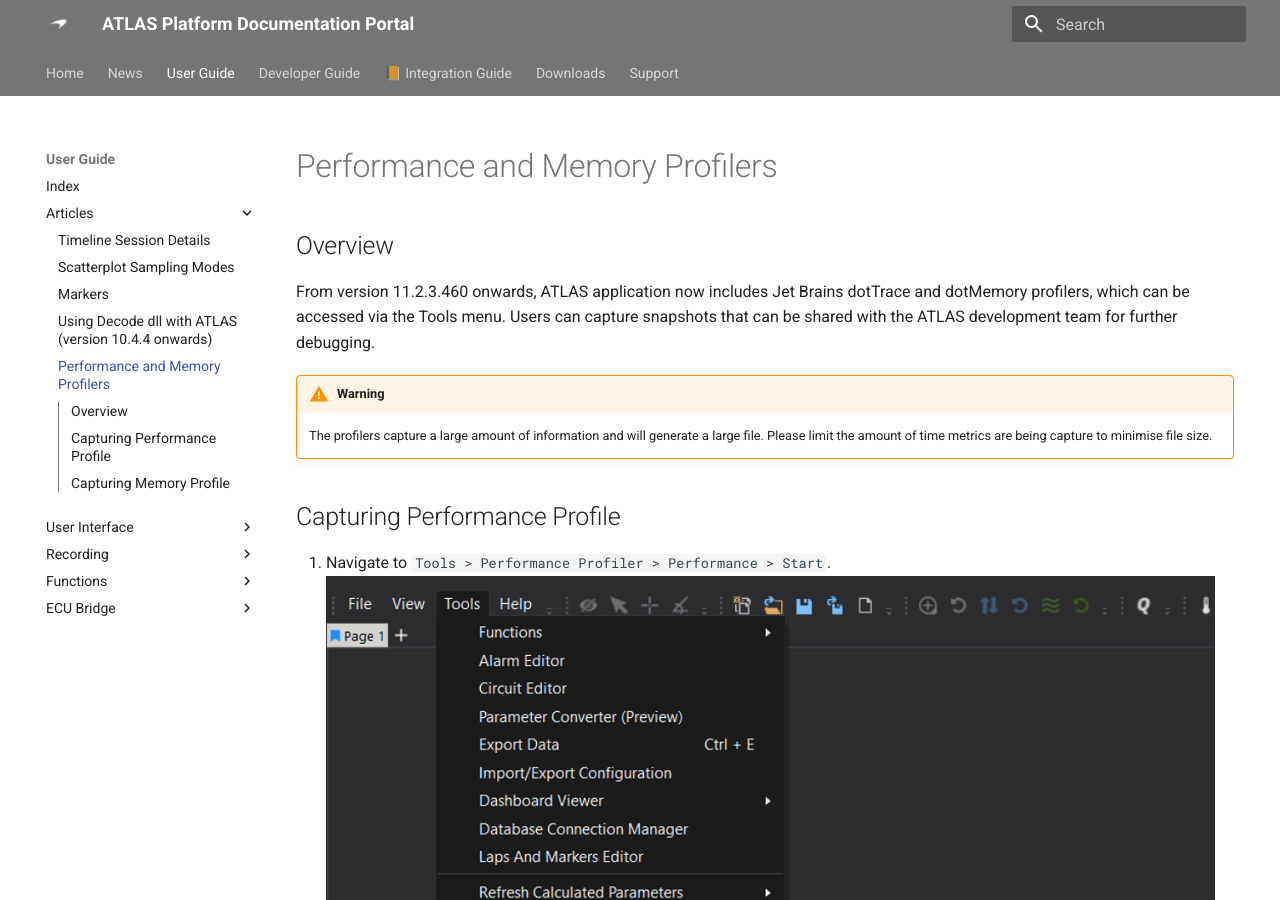
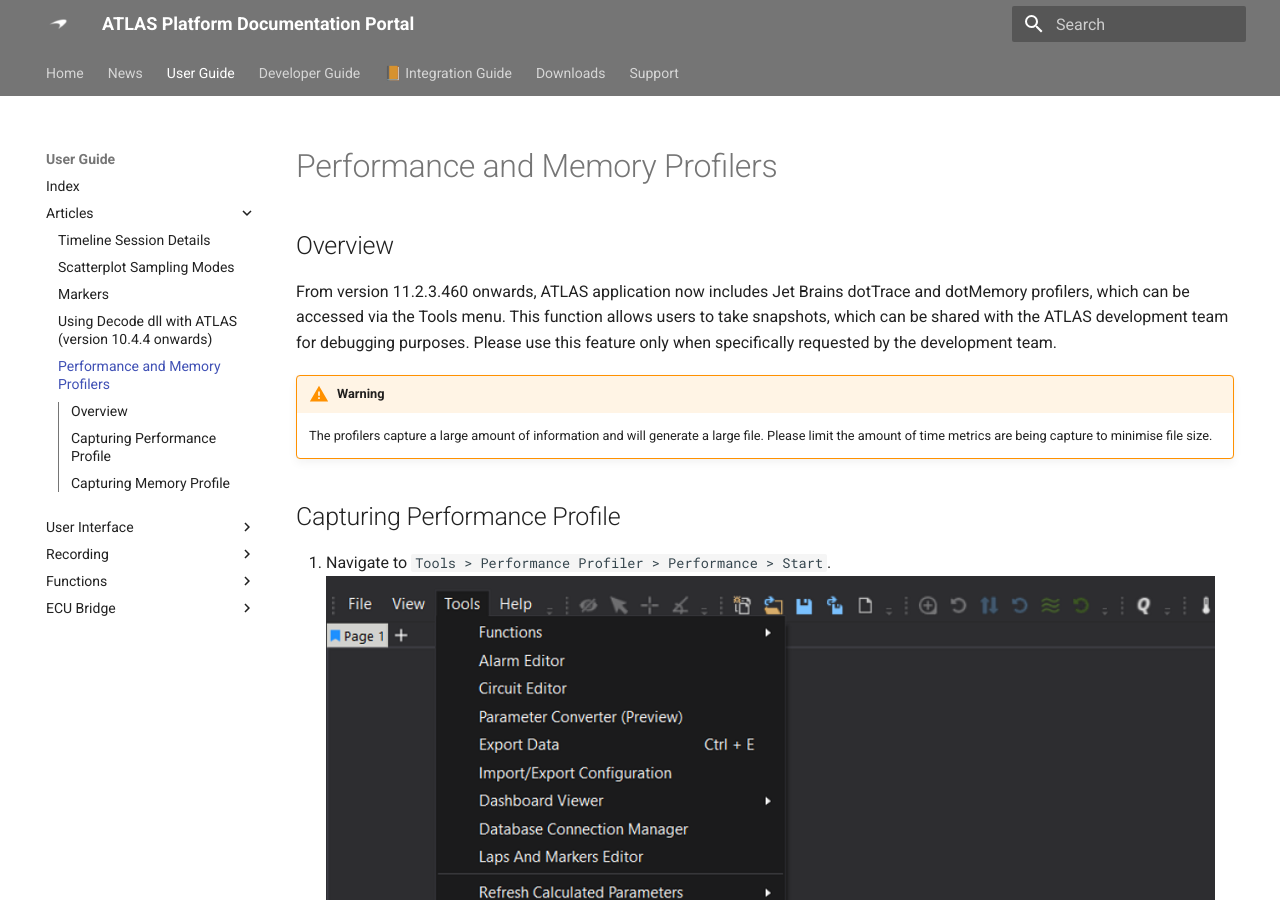
Before and after one commit to mat-docs/Portal.Site, an MkDocs documentation site: the page built from docs/manual/articles/profiling.md, in a window 1280 px wide and 900 px high. Built offline with MkDocs 1.6.1 and Material for MkDocs 9.7.7, drawn with Linux system fonts in a browser that asks for light colours; some of the changed text lies outside the part shown.

Commit message:
Update overview.

```diff
--- a/docs/manual/articles/profiling.md
+++ b/docs/manual/articles/profiling.md
@@ -4,7 +4,8 @@
 
 From version 11.2.3.460 onwards, ATLAS application now includes Jet Brains dotTrace and dotMemory profilers, which can
 be accessed via the Tools menu.
-Users can capture snapshots that can be shared with the ATLAS development team for further debugging.
+This function allows users to take snapshots, which can be shared with the ATLAS development team for debugging purposes.
+Please use this feature only when specifically requested by the development team.
 
 !!! warning
     The profilers capture a large amount of information and will generate a large file. Please limit the amount of time
@@ -36,4 +37,4 @@ Users can capture snapshots that can be shared with the ATLAS development team f
 3. Perform the actions that are required to be profiled and create snapshot as required using the option in the Tools menu.
 4. Stop the profiler by navigating back through the Tools menu.
 5. Navigate to the snapshot folder via `Tools > Performance Profiler > View Snapshot Folder`
-6. Send the *.dmw to your McLaren Applied support representative. .
+6. Send the *.dmw to your McLaren Applied support representative.
```
